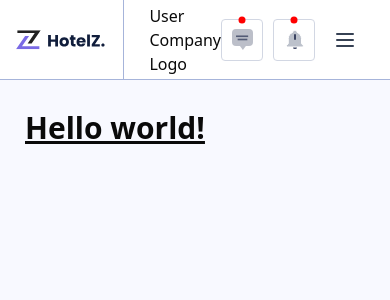
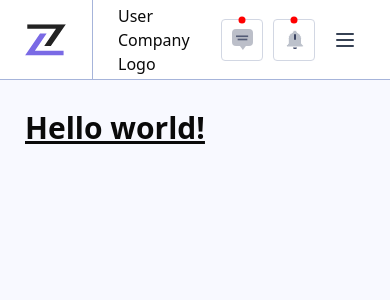
Before and after one commit to Risiidhan/Reservations-dashboard, a Next.js app: page / in a window 390 px wide. Shown: the top 300 px of the page. Built offline with nearby package versions, Linux system fonts and the light colour scheme.

Commit message:
add logo without text for mobile view

```diff
--- /dev/null
+++ b/src/components/HotelzLogoWithoutText.tsx
@@ -0,0 +1,20 @@
+import React from 'react'
+
+const HotelzLogoWithoutText: React.FC = () => {
+  return (
+   <svg width="42" height="32" viewBox="0 0 42 32" fill="none" xmlns="http://www.w3.org/2000/svg">
+<g clip-path="url(#clip0_714_4109)">
+<path fill-rule="evenodd" clip-rule="evenodd" d="M2.28998 0.138428H40.8739L25.8256 22.1209H19.2451L30.989 4.84795H2.28998V0.138428Z" fill="#222222"/>
+<path fill-rule="evenodd" clip-rule="evenodd" d="M38.5839 31.5676H0L15.0491 9.58594H21.6296L9.88491 26.8581H38.5839V31.5676Z" fill="#7A6AE5"/>
+</g>
+<defs>
+<clipPath id="clip0_714_4109">
+<rect width="41.2506" height="31.429" fill="white" transform="translate(0 0.138428)"/>
+</clipPath>
+</defs>
+</svg>
+
+  )
+}
+
+export default HotelzLogoWithoutText
--- a/src/layouts/header/HeaderComponent.tsx
+++ b/src/layouts/header/HeaderComponent.tsx
@@ -2,13 +2,17 @@ import HotelzLogo from '@/components/HotelzLogo'
 import React from 'react'
 import RightPanelComponent from './right-panel/RightPanelComponent'
 import CollapseSideMenu from '../sidemenu/CollapseSideMenu'
+import HotelzLogoWithoutText from '@/components/HotelzLogoWithoutText'
 
 const HeaderComponent : React.FC = () => {
   return (
     <div className='flex header-height w-full items-center bg-white border-b border-[#A6B4DA]'>
-      <div className='sidebar-width relative h-full flex justify-center items-center border-r border-[#A6B4DA] px-4'>
+      <div className='sidebar-width relative h-full hidden tablet:flex justify-center items-center border-r border-[#A6B4DA] px-4'>
       <HotelzLogo />
-      <div className='hidden tablet:flex'><CollapseSideMenu /></div>
+      <CollapseSideMenu />
+      </div>
+      <div className='flex items-center tablet:hidden h-full px-[25px] border-r border-[#A6B4DA]'>
+        <HotelzLogoWithoutText />
       </div>
       <div className='flex w-full flex-1 justify-between items-center main-content-padding'>
         <div>User Company Logo</div>
--- a/src/layouts/header/right-panel/IconBadgeContainer.tsx
+++ b/src/layouts/header/right-panel/IconBadgeContainer.tsx
@@ -3,7 +3,7 @@ import React from 'react'
 import NotificationSvg from '../svg/NotificationSvg';
 import AlertSvg from '../svg/AlertSvg';
 
-const a = {
+const badge = {
   [BadgeType.Alert]: <AlertSvg />,
   [BadgeType.Notification]: <NotificationSvg />
 }
@@ -15,7 +15,7 @@ const IconBadgeContainer: React.FC <IconBadgeProps> = ({badgeType}) => {
   return (
     <div className='right-panel-container-btn relative hover-effect onclick-effect'>
       <div className='red-dot'></div>
-          {a[badgeType]}
+          {badge[badgeType]}
     </div>
   )
 }
--- a/src/layouts/sidemenu/CollapseSideMenu.tsx
+++ b/src/layouts/sidemenu/CollapseSideMenu.tsx
@@ -4,7 +4,7 @@ import React from 'react'
 import SidemenuCollapseIcon from './svg/SidemenuCollapseIcon'
 import { useSidebar } from '@/components/ui/sidebar';
 
-const CollapseSideMenu = () => {
+const CollapseSideMenu: React.FC = () => {
    const { open, setOpen } = useSidebar();
 
   return (
--- a/src/layouts/sidemenu/SidebarFooterComponent.tsx
+++ b/src/layouts/sidemenu/SidebarFooterComponent.tsx
@@ -15,7 +15,7 @@ const footerData: FooterItem[] = [
   { title: 'Help', icon: <HelpIconSvg />, redirectTo: '/' },
 ];
 
-const SidebarFooterComponent = () => {
+const SidebarFooterComponent: React.FC = () => {
   return (
      <div className="w-full bg-[#1A1D49] rounded-t-[20px] p-[24px] flex flex-col gap-[20px]">
 
--- a/src/layouts/sidemenu/content.tsx
+++ b/src/layouts/sidemenu/content.tsx
@@ -18,66 +18,6 @@ import { ChevronRight } from "lucide-react";
       },
     },
     {
-      title: 'Booking & Reservation',
-      menu: {
-          title: 'Dining',
-          redirectTo: '/',
-          icon: <DiningIconSvg />,
-          submenu: [
-              {
-                  title: 'Reservations Overview',
-                  redirectTo: '/'
-              },
-              {
-                  title: 'Table & Capacity',
-                  redirectTo: '/'
-              },
-              {
-                  title: 'Floor Plan',
-                  redirectTo: '/'
-              },
-              {
-                  title: 'Block dates & times',
-                  redirectTo: '/'
-              },
-              {
-                  title: 'Manage restaurant',
-                  redirectTo: '/'
-              },
-          ],
-      },
-    },
-      {
-      title: 'Booking & Reservation',
-      menu: {
-          title: 'Dining',
-          redirectTo: '/',
-          icon: <DiningIconSvg />,
-          submenu: [
-              {
-                  title: 'Reservations Overview',
-                  redirectTo: '/'
-              },
-              {
-                  title: 'Table & Capacity',
-                  redirectTo: '/'
-              },
-              {
-                  title: 'Floor Plan',
-                  redirectTo: '/'
-              },
-              {
-                  title: 'Block dates & times',
-                  redirectTo: '/'
-              },
-              {
-                  title: 'Manage restaurant',
-                  redirectTo: '/'
-              },
-          ],
-      },
-    },
-      {
       title: 'Booking & Reservation',
       menu: {
           title: 'Dining',
```
